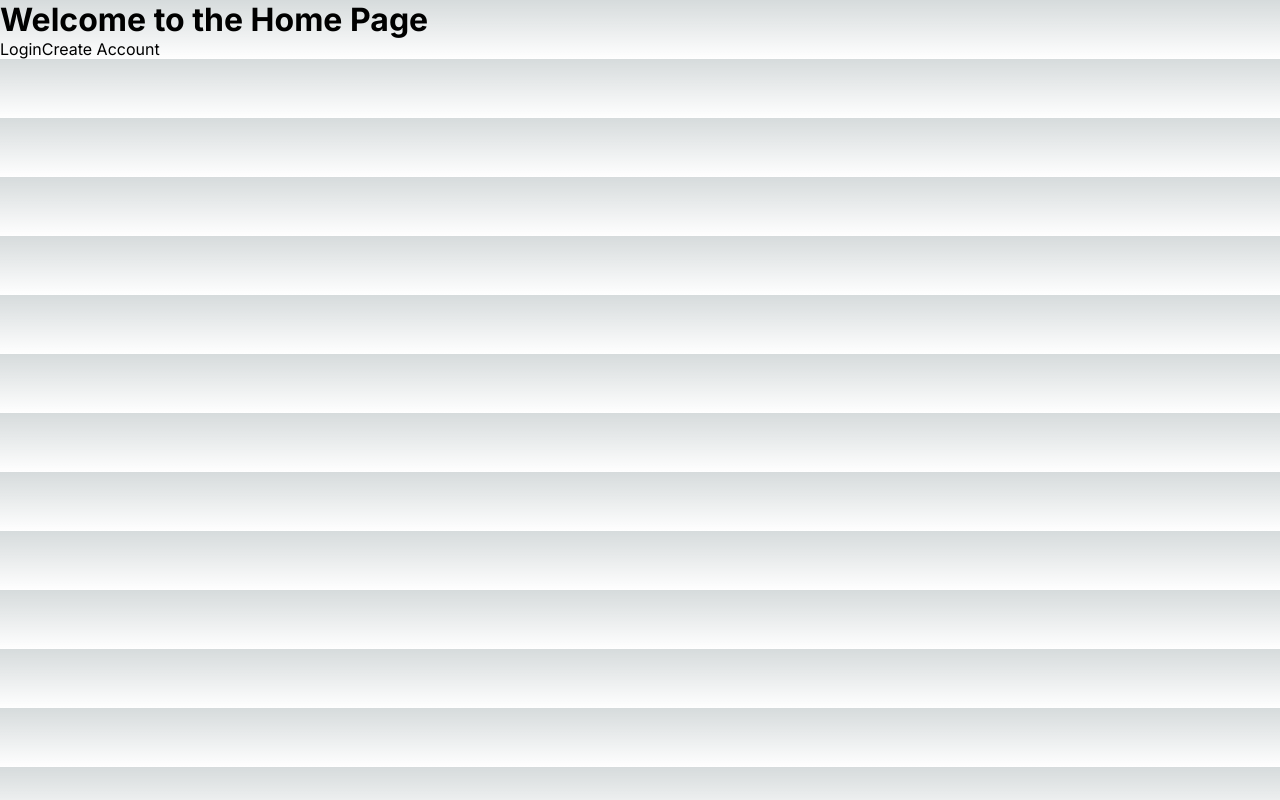
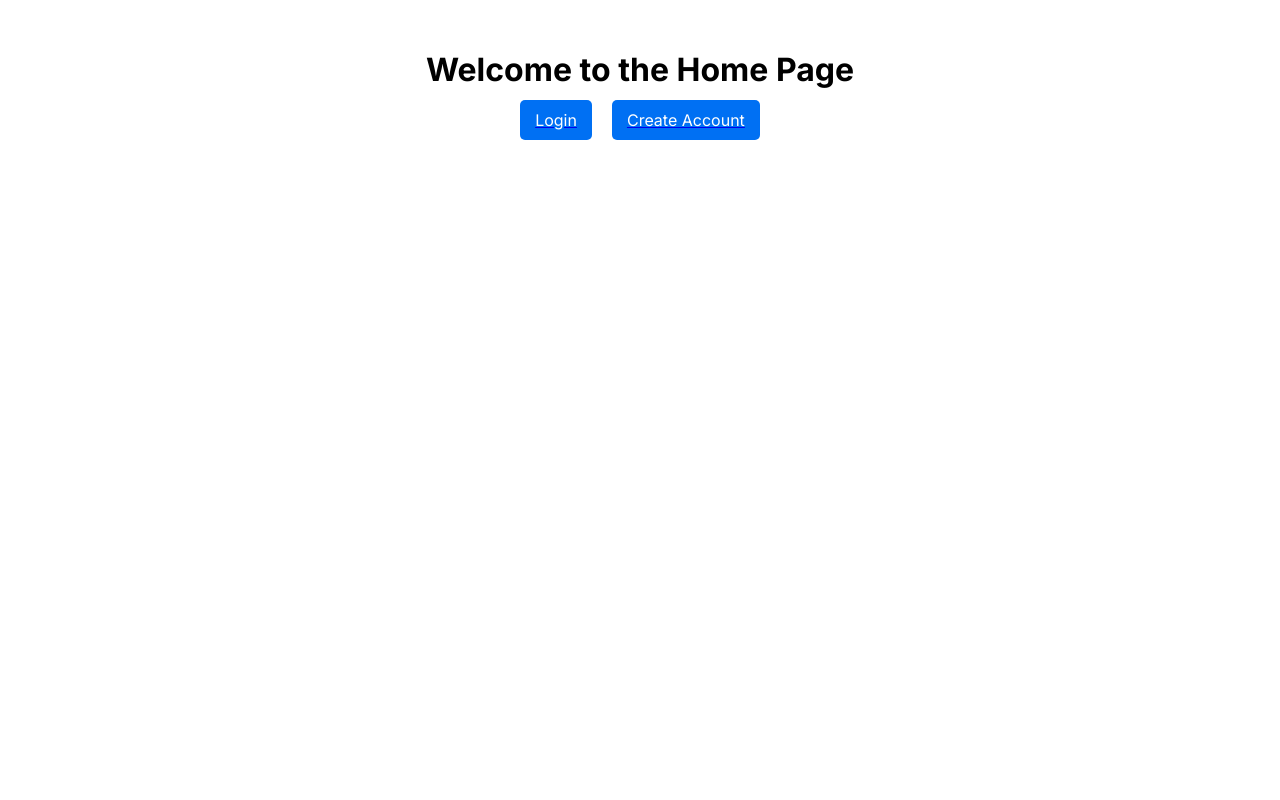
Before and after one commit to josegomez/NextJSExample, a Next.js app: page / in a window 1280 px wide. Built offline with nearby package versions, Linux system fonts and the light colour scheme.

Commit message:
Initial Styling

```diff
--- a/src/app/globals.css
+++ b/src/app/globals.css
@@ -1,107 +1,12 @@
-:root {
-  --max-width: 1100px;
-  --border-radius: 12px;
-  --font-mono: ui-monospace, Menlo, Monaco, 'Cascadia Mono', 'Segoe UI Mono',
-    'Roboto Mono', 'Oxygen Mono', 'Ubuntu Monospace', 'Source Code Pro',
-    'Fira Mono', 'Droid Sans Mono', 'Courier New', monospace;
-
-  --foreground-rgb: 0, 0, 0;
-  --background-start-rgb: 214, 219, 220;
-  --background-end-rgb: 255, 255, 255;
-
-  --primary-glow: conic-gradient(
-    from 180deg at 50% 50%,
-    #16abff33 0deg,
-    #0885ff33 55deg,
-    #54d6ff33 120deg,
-    #0071ff33 160deg,
-    transparent 360deg
-  );
-  --secondary-glow: radial-gradient(
-    rgba(255, 255, 255, 1),
-    rgba(255, 255, 255, 0)
-  );
-
-  --tile-start-rgb: 239, 245, 249;
-  --tile-end-rgb: 228, 232, 233;
-  --tile-border: conic-gradient(
-    #00000080,
-    #00000040,
-    #00000030,
-    #00000020,
-    #00000010,
-    #00000010,
-    #00000080
-  );
-
-  --callout-rgb: 238, 240, 241;
-  --callout-border-rgb: 172, 175, 176;
-  --card-rgb: 180, 185, 188;
-  --card-border-rgb: 131, 134, 135;
-}
-
-@media (prefers-color-scheme: dark) {
-  :root {
-    --foreground-rgb: 255, 255, 255;
-    --background-start-rgb: 0, 0, 0;
-    --background-end-rgb: 0, 0, 0;
-
-    --primary-glow: radial-gradient(rgba(1, 65, 255, 0.4), rgba(1, 65, 255, 0));
-    --secondary-glow: linear-gradient(
-      to bottom right,
-      rgba(1, 65, 255, 0),
-      rgba(1, 65, 255, 0),
-      rgba(1, 65, 255, 0.3)
-    );
-
-    --tile-start-rgb: 2, 13, 46;
-    --tile-end-rgb: 2, 5, 19;
-    --tile-border: conic-gradient(
-      #ffffff80,
-      #ffffff40,
-      #ffffff30,
-      #ffffff20,
-      #ffffff10,
-      #ffffff10,
-      #ffffff80
-    );
-
-    --callout-rgb: 20, 20, 20;
-    --callout-border-rgb: 108, 108, 108;
-    --card-rgb: 100, 100, 100;
-    --card-border-rgb: 200, 200, 200;
-  }
+/* styles/globals.css */
+html,
+body {
+  padding: 0;
+  margin: 0;
+  font-family: -apple-system, BlinkMacSystemFont, Segoe UI, Roboto, Oxygen,
+    Ubuntu, Cantarell, Fira Sans, Droid Sans, Helvetica Neue, sans-serif;
 }
 
 * {
   box-sizing: border-box;
-  padding: 0;
-  margin: 0;
 }
-
-html,
-body {
-  max-width: 100vw;
-  overflow-x: hidden;
-}
-
-body {
-  color: rgb(var(--foreground-rgb));
-  background: linear-gradient(
-      to bottom,
-      transparent,
-      rgb(var(--background-end-rgb))
-    )
-    rgb(var(--background-start-rgb));
-}
-
-a {
-  color: inherit;
-  text-decoration: none;
-}
-
-@media (prefers-color-scheme: dark) {
-  html {
-    color-scheme: dark;
-  }
-}
--- /dev/null
+++ b/src/app/login/login.module.css
@@ -0,0 +1,30 @@
+/* pages/login.module.css */
+.container {
+    max-width: 400px;
+    margin: 50px auto;
+    padding: 20px;
+    text-align: center;
+    border: 1px solid #ddd;
+    border-radius: 5px;
+  }
+
+  form {
+    display: flex;
+    flex-direction: column;
+  }
+
+  input {
+    margin-bottom: 10px;
+    padding: 8px;
+    border: 1px solid #ccc;
+    border-radius: 4px;
+  }
+
+  button {
+    padding: 10px;
+    background-color: #0070f3;
+    color: white;
+    border: none;
+    border-radius: 5px;
+    cursor: pointer;
+  }
--- a/src/app/login/login.tsx
+++ b/src/app/login/login.tsx
@@ -1,10 +1,11 @@
 // pages/login.tsx
 import Link from 'next/link';
 import { NextPage } from 'next';
+import styles from './login.module.css';
 
-const Login: NextPage = () => {
+const Login = () => {
     return (
-    <div>
+      <div className={styles.container}>
         <h1>Login</h1>
         <form>
           <input type="text" placeholder="Username" />
--- a/src/app/page.module.css
+++ b/src/app/page.module.css
@@ -1,229 +1,19 @@
-.main {
-  display: flex;
-  flex-direction: column;
-  justify-content: space-between;
-  align-items: center;
-  padding: 6rem;
-  min-height: 100vh;
+/* pages/index.module.css */
+.container {
+  text-align: center;
+  margin-top: 50px;
 }
 
-.description {
-  display: inherit;
-  justify-content: inherit;
-  align-items: inherit;
-  font-size: 0.85rem;
-  max-width: var(--max-width);
-  width: 100%;
-  z-index: 2;
-  font-family: var(--font-mono);
+.nav {
+  margin-top: 20px;
 }
 
-.description a {
-  display: flex;
-  justify-content: center;
-  align-items: center;
-  gap: 0.5rem;
+.link {
+  margin: 0 10px;
+  padding: 10px 15px;
+  background-color: #0070f3;
+  color: white;
+  text-decoration: none;
+  border-radius: 5px;
+  transition: background-color 0.3s;
 }
-
-.description p {
-  position: relative;
-  margin: 0;
-  padding: 1rem;
-  background-color: rgba(var(--callout-rgb), 0.5);
-  border: 1px solid rgba(var(--callout-border-rgb), 0.3);
-  border-radius: var(--border-radius);
-}
-
-.code {
-  font-weight: 700;
-  font-family: var(--font-mono);
-}
-
-.grid {
-  display: grid;
-  grid-template-columns: repeat(4, minmax(25%, auto));
-  max-width: 100%;
-  width: var(--max-width);
-}
-
-.card {
-  padding: 1rem 1.2rem;
-  border-radius: var(--border-radius);
-  background: rgba(var(--card-rgb), 0);
-  border: 1px solid rgba(var(--card-border-rgb), 0);
-  transition: background 200ms, border 200ms;
-}
-
-.card span {
-  display: inline-block;
-  transition: transform 200ms;
-}
-
-.card h2 {
-  font-weight: 600;
-  margin-bottom: 0.7rem;
-}
-
-.card p {
-  margin: 0;
-  opacity: 0.6;
-  font-size: 0.9rem;
-  line-height: 1.5;
-  max-width: 30ch;
-}
-
-.center {
-  display: flex;
-  justify-content: center;
-  align-items: center;
-  position: relative;
-  padding: 4rem 0;
-}
-
-.center::before {
-  background: var(--secondary-glow);
-  border-radius: 50%;
-  width: 480px;
-  height: 360px;
-  margin-left: -400px;
-}
-
-.center::after {
-  background: var(--primary-glow);
-  width: 240px;
-  height: 180px;
-  z-index: -1;
-}
-
-.center::before,
-.center::after {
-  content: '';
-  left: 50%;
-  position: absolute;
-  filter: blur(45px);
-  transform: translateZ(0);
-}
-
-.logo {
-  position: relative;
-}
-/* Enable hover only on non-touch devices */
-@media (hover: hover) and (pointer: fine) {
-  .card:hover {
-    background: rgba(var(--card-rgb), 0.1);
-    border: 1px solid rgba(var(--card-border-rgb), 0.15);
-  }
-
-  .card:hover span {
-    transform: translateX(4px);
-  }
-}
-
-@media (prefers-reduced-motion) {
-  .card:hover span {
-    transform: none;
-  }
-}
-
-/* Mobile */
-@media (max-width: 700px) {
-  .content {
-    padding: 4rem;
-  }
-
-  .grid {
-    grid-template-columns: 1fr;
-    margin-bottom: 120px;
-    max-width: 320px;
-    text-align: center;
-  }
-
-  .card {
-    padding: 1rem 2.5rem;
-  }
-
-  .card h2 {
-    margin-bottom: 0.5rem;
-  }
-
-  .center {
-    padding: 8rem 0 6rem;
-  }
-
-  .center::before {
-    transform: none;
-    height: 300px;
-  }
-
-  .description {
-    font-size: 0.8rem;
-  }
-
-  .description a {
-    padding: 1rem;
-  }
-
-  .description p,
-  .description div {
-    display: flex;
-    justify-content: center;
-    position: fixed;
-    width: 100%;
-  }
-
-  .description p {
-    align-items: center;
-    inset: 0 0 auto;
-    padding: 2rem 1rem 1.4rem;
-    border-radius: 0;
-    border: none;
-    border-bottom: 1px solid rgba(var(--callout-border-rgb), 0.25);
-    background: linear-gradient(
-      to bottom,
-      rgba(var(--background-start-rgb), 1),
-      rgba(var(--callout-rgb), 0.5)
-    );
-    background-clip: padding-box;
-    backdrop-filter: blur(24px);
-  }
-
-  .description div {
-    align-items: flex-end;
-    pointer-events: none;
-    inset: auto 0 0;
-    padding: 2rem;
-    height: 200px;
-    background: linear-gradient(
-      to bottom,
-      transparent 0%,
-      rgb(var(--background-end-rgb)) 40%
-    );
-    z-index: 1;
-  }
-}
-
-/* Tablet and Smaller Desktop */
-@media (min-width: 701px) and (max-width: 1120px) {
-  .grid {
-    grid-template-columns: repeat(2, 50%);
-  }
-}
-
-@media (prefers-color-scheme: dark) {
-  .vercelLogo {
-    filter: invert(1);
-  }
-
-  .logo {
-    filter: invert(1) drop-shadow(0 0 0.3rem #ffffff70);
-  }
-}
-
-@keyframes rotate {
-  from {
-    transform: rotate(360deg);
-  }
-  to {
-    transform: rotate(0deg);
-  }
-}
--- a/src/app/page.tsx
+++ b/src/app/page.tsx
@@ -1,17 +1,17 @@
 // pages/index.tsx
 import Link from 'next/link';
-import { NextPage } from 'next';
+import styles from './page.module.css';
 
-const Home: NextPage = () => {
+const Home = () => {
   return (
-    <div>
+    <div className={styles.container}>
       <h1>Welcome to the Home Page</h1>
-      <nav>
+      <nav className={styles.nav}>
         <Link href="/login">
-          <a>Login</a>
+          <a className={styles.link}>Login</a>
         </Link>
         <Link href="/signup">
-          <a>Create Account</a>
+          <a className={styles.link}>Create Account</a>
         </Link>
       </nav>
     </div>
--- /dev/null
+++ b/src/app/signup/signup.module.css
@@ -0,0 +1,44 @@
+/* pages/signup.module.css */
+.container {
+    max-width: 400px;
+    margin: 50px auto;
+    padding: 20px;
+    text-align: center;
+    border: 1px solid #ddd;
+    border-radius: 5px;
+  }
+
+  form {
+    display: flex;
+    flex-direction: column;
+  }
+
+  input {
+    margin-bottom: 10px;
+    padding: 8px;
+    border: 1px solid #ccc;
+    border-radius: 4px;
+  }
+
+  button {
+    padding: 10px;
+    background-color: #0070f3;
+    color: white;
+    border: none;
+    border-radius: 5px;
+    cursor: pointer;
+  }
+
+  button:hover {
+    background-color: #0056b3;
+  }
+
+  a {
+    margin-top: 15px;
+    color: #0070f3;
+    text-decoration: none;
+  }
+
+  a:hover {
+    text-decoration: underline;
+  }
--- a/src/app/signup/signup.tsx
+++ b/src/app/signup/signup.tsx
@@ -1,10 +1,11 @@
 // pages/signup.tsx
 import Link from 'next/link';
 import { NextPage } from 'next';
+import styles from './signup.module.css';
 
-const Signup: NextPage = () => {
+const Signup = () => {
     return (
-    <div>
+      <div className={styles.container}>
         <h1>Create Account</h1>
         <form>
           <input type="text" placeholder="Username" />
```
Lines whose indentation alone changed are shown as unchanged.
